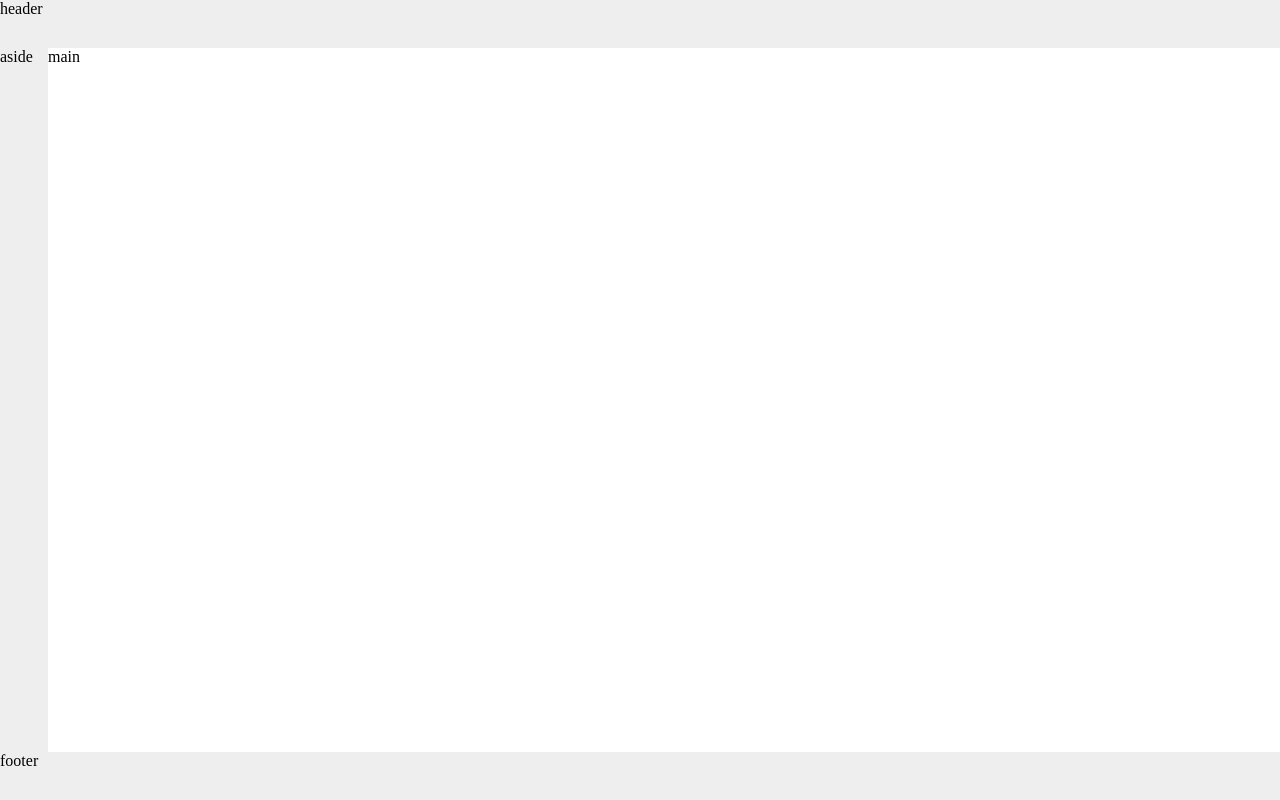
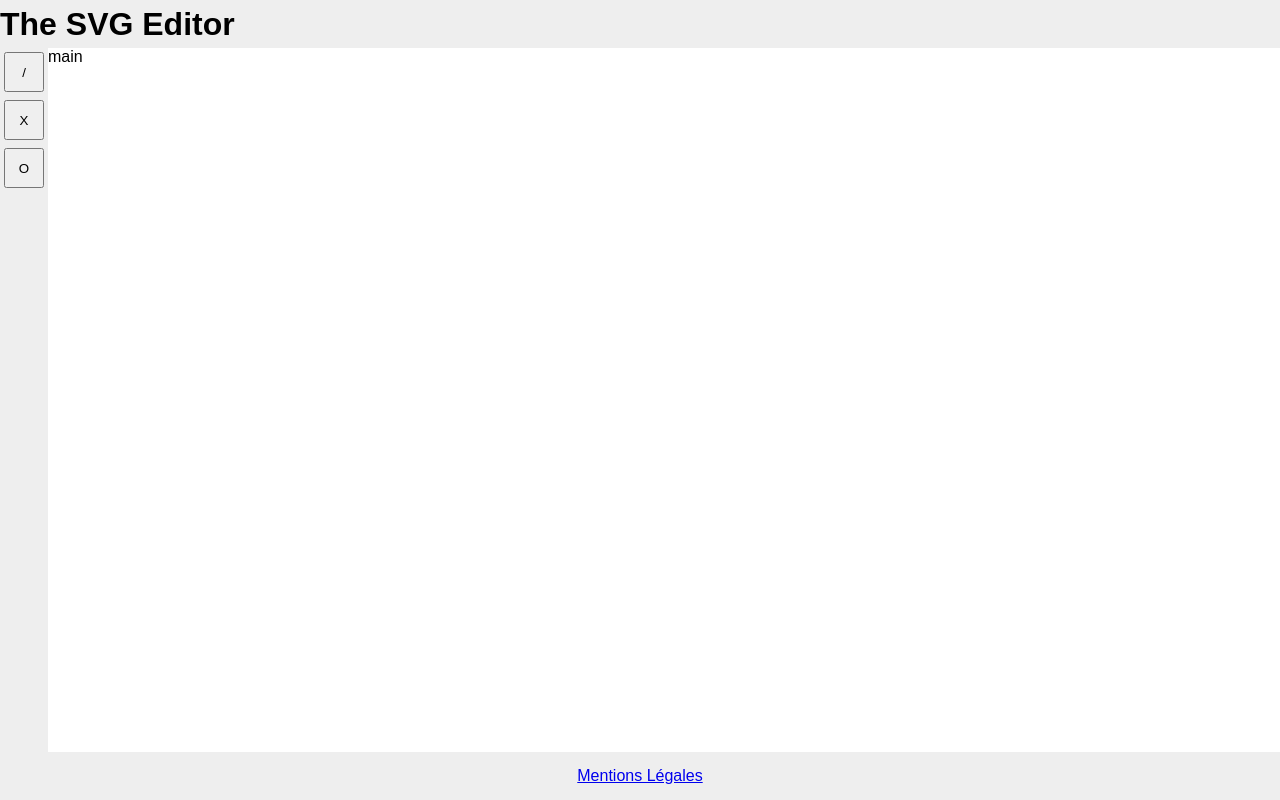
Before and after one commit to jlg-formation/spt-2021-09, a website built with webpack: page src/index.html in a window 1280 px wide. Built offline with nearby package versions, Linux system fonts and the light colour scheme.

Commit message:
dev: css

```diff
--- a/src/index.html
+++ b/src/index.html
@@ -7,9 +7,19 @@
     <title>SVG Editor</title>
   </head>
   <body>
-    <header>header</header>
-    <aside>aside</aside>
+    <header>
+      <h1>The SVG Editor</h1>
+    </header>
+    <aside>
+      <nav>
+        <button>/</button>
+        <button>X</button>
+        <button>O</button>
+      </nav>
+    </aside>
     <main>main</main>
-    <footer>footer</footer>
+    <footer>
+      <a href="#">Mentions Légales</a>
+    </footer>
   </body>
 </html>
--- a/src/style.css
+++ b/src/style.css
@@ -1,4 +1,5 @@
 body {
+  font-family: sans-serif;
   margin: 0;
   display: grid;
   grid-template-columns: 3em auto;
@@ -14,11 +15,27 @@ body {
 header {
   grid-area: header;
   background-color: #eee;
+  display: flex;
+  align-items: center;
 }
 
 aside {
+  margin: 0;
   grid-area: aside;
   background-color: #eee;
+}
+
+aside nav {
+  display: flex;
+  align-items: center;
+  justify-content: center;
+  flex-flow: column;
+}
+
+aside button {
+  margin: 0.3em;
+  width: 3em;
+  height: 3em;
 }
 
 main {
@@ -28,4 +45,7 @@ main {
 footer {
   grid-area: footer;
   background-color: #eee;
+  display: flex;
+  align-items: center;
+  justify-content: center;
 }
```
